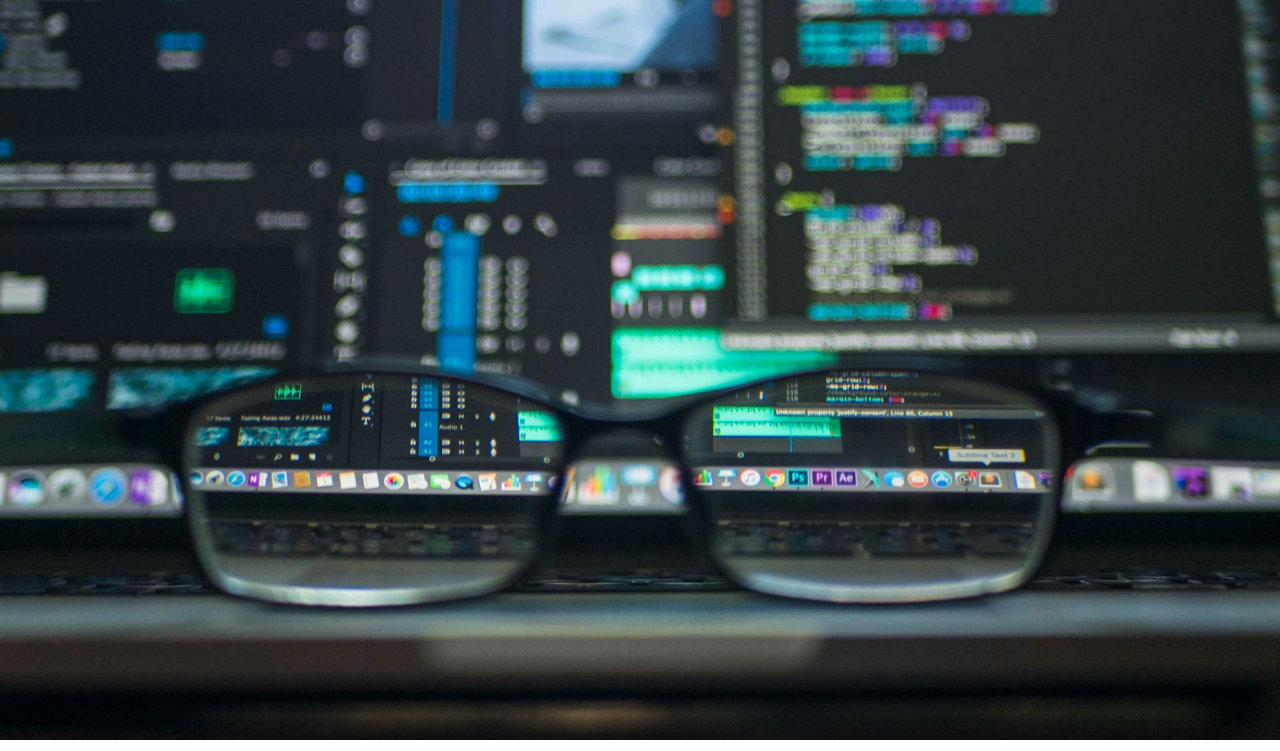
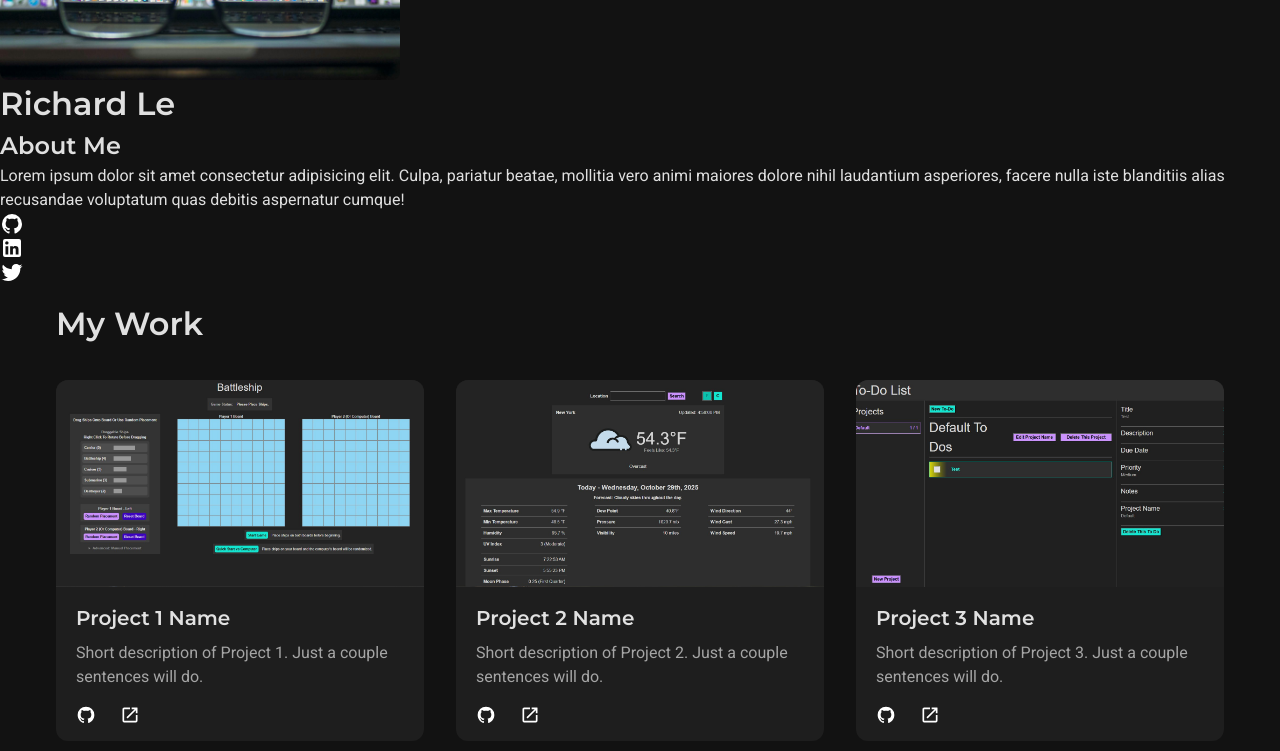
Before and after one commit to rlechuong/homepage, a website built with webpack: page src/template.html in a window 1280 px wide. Shown: the part 220-971 px from the top of the page. Built offline with nearby package versions, Linux system fonts and the light colour scheme.

Commit message:
Add some global and projects section styling

```diff
--- a/src/styles.css
+++ b/src/styles.css
@@ -97,3 +97,136 @@ h6 {
 #__next {
   isolation: isolate;
 }
+
+/* Global Styling */
+
+body {
+  font-family: "Roboto", sans-serif;
+  background-color: var(--bg-primary);
+  color: var(--text-primary);
+}
+
+h1,
+h2,
+h3,
+h4,
+h5,
+h6 {
+  font-family: "Montserrat", sans-serif;
+  font-weight: 600;
+  color: var(--text-primary);
+}
+
+a {
+  color: var(--accent-primary);
+  text-decoration: none;
+  transition: color 0.3s ease;
+}
+
+a:hover {
+  color: var(--accent-hover);
+}
+
+img {
+  border-radius: 8px;
+}
+
+/* Icon Sizes & Color */
+
+.social-links img {
+  width: 24px;
+  height: 24px;
+}
+
+.project-links img {
+  width: 20px;
+  height: 20px;
+}
+
+.contact-link img {
+  width: 20px;
+  height: 20px;
+}
+
+.social-links img,
+.project-links img,
+.contact-link img {
+  filter: invert(1);
+}
+
+/* Temporary Image Adjustments */
+
+.hero-image img {
+  max-width: 400px;
+  width: 100%;
+  height: auto;
+}
+
+.contact > img {
+  max-width: 400px;
+  width: 100%;
+  height: auto;
+}
+
+/* Projects Section */
+
+.projects {
+  padding: 1rem;
+  max-width: 75rem;
+  margin: 0 auto;
+}
+
+.projects h2 {
+  margin-bottom: 2rem;
+  font-size: 2rem;
+}
+
+.project-grid {
+  display: grid;
+  grid-template-columns: repeat(3, 1fr);
+  gap: 2rem;
+}
+
+.project-card {
+  background-color: var(--bg-elevated);
+  border-radius: 0.75rem;
+  overflow: hidden;
+  transition:
+    transform 0.3s ease,
+    box-shadow 0.3s ease;
+  padding-bottom: 1rem;
+}
+
+.project-card:hover {
+  transform: translateY(-0.25rem);
+  box-shadow: 0 0.5rem 1.75rem rgba(0, 0, 0, 0.5);
+}
+
+.project-card > img {
+  width: 100%;
+  object-fit: cover;
+  aspect-ratio: 16 / 9;
+  border-radius: 0;
+}
+
+.project-card h3,
+.project-card p,
+.project-card .project-links {
+  padding: 0 1.25rem;
+}
+
+.project-card h3 {
+  margin-top: 1rem;
+  font-size: 1.25rem;
+}
+
+.project-card p {
+  color: var(--text-secondary);
+  margin: 0.5rem 0 1rem 0;
+  font-size: 1rem;
+}
+
+.project-links {
+  display: flex;
+  gap: 1.5rem;
+}
```
